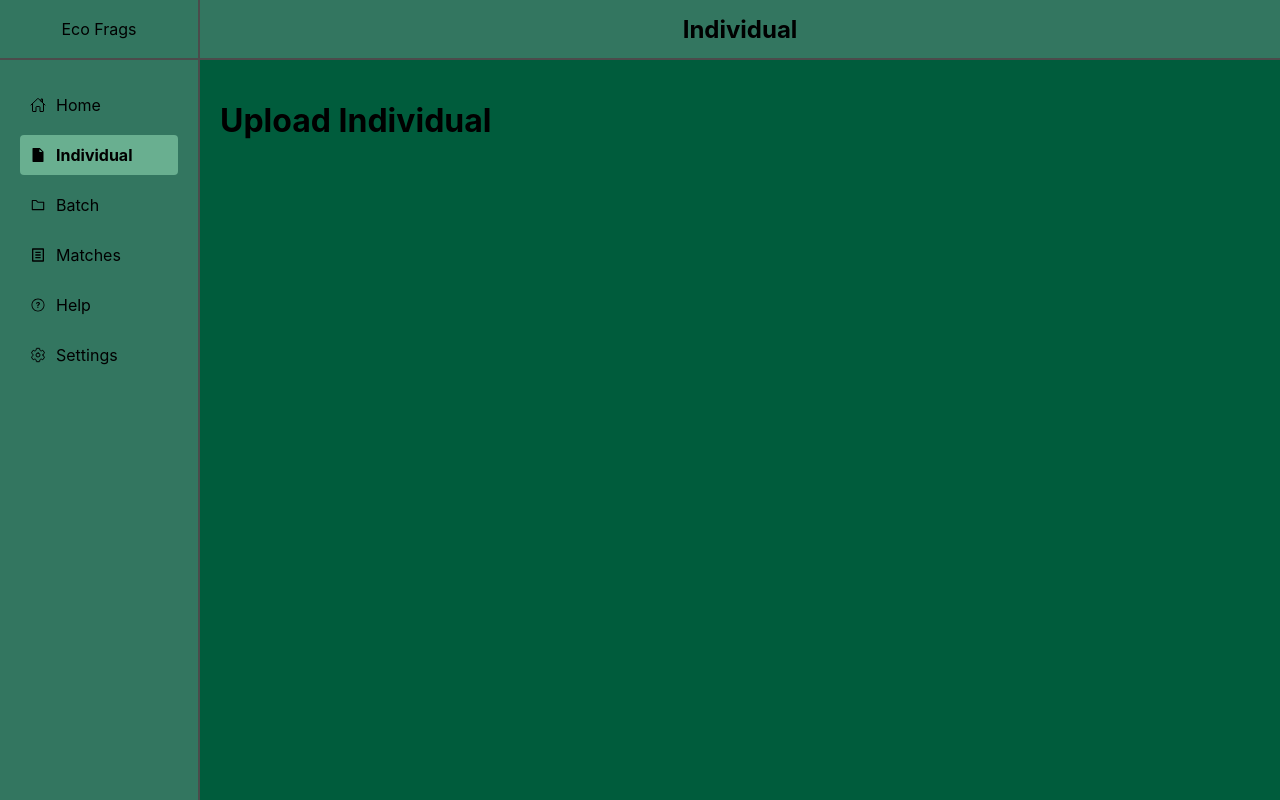
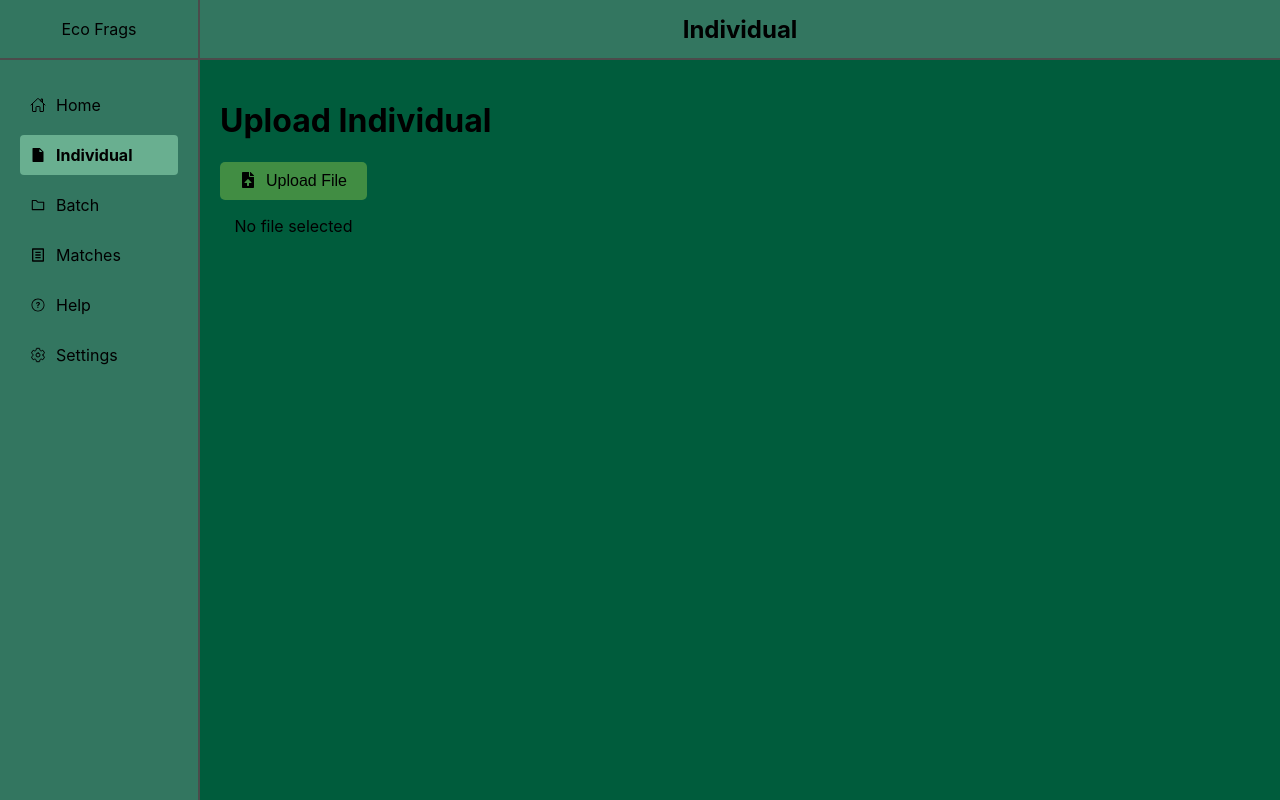
Before and after one commit to DavidSaffer/CS2_Demo_Parser, a React (Create React App) app in the folder cs2-demo/: page / in a window 1280 px wide. Both pictures are taken after a click on the element "Individual". Built offline with nearby package versions, Linux system fonts and the light colour scheme.

Commit message:
file context setup, working on worker context

```diff
--- a/cs2-demo/package.json
+++ b/cs2-demo/package.json
@@ -9,8 +9,6 @@
     "@testing-library/user-event": "^13.5.0",
     "@types/jest": "^27.5.2",
     "@types/node": "^16.18.104",
-    "@types/react": "^18.3.3",
-    "@types/react-dom": "^18.3.0",
     "@types/styled-components": "^5.1.34",
     "react": "^18.3.1",
     "react-dom": "^18.3.1",
@@ -48,6 +46,8 @@
     ]
   },
   "devDependencies": {
+    "@types/react": "^18.3.3",
+    "@types/react-dom": "^18.3.0",
     "source-map-explorer": "^2.5.3",
     "webpack-bundle-analyzer": "^4.10.2"
   }
--- a/cs2-demo/src/App.tsx
+++ b/cs2-demo/src/App.tsx
@@ -13,6 +13,8 @@ import Individual from "./pages/Individual";
 import Batch from "./pages/Batch";
 import Help from "./pages/Help";
 import Settings from "./pages/Settings";
+
+import { FileProvider } from "./context/fileContext";
 
 const LayoutContainer = styled.div`
   display: grid;
@@ -57,6 +59,7 @@ const App: React.FC = () => {
   };
 
   return (
+    <FileProvider>
       <ThemeProvider theme={themeMode === "light" ? lightTheme : darkTheme}>
         <GlobalStyle />
         <LayoutContainer>
@@ -66,6 +69,7 @@ const App: React.FC = () => {
           <MainContent>{renderPage()}</MainContent>
         </LayoutContainer>
       </ThemeProvider>
+    </FileProvider>
   );
 };
 
--- a/cs2-demo/src/app/store.ts
+++ b/cs2-demo/src/app/store.ts
@@ -2,11 +2,13 @@
 import { configureStore } from '@reduxjs/toolkit';
 import themeReducer from '../features/theme/themeSlice';
 import navigationReducer from '../features/navigation/navigationSlice';
+import fileReducer from '../features/file/fileSlice';
 
 export const store = configureStore({
   reducer: {
     theme: themeReducer,
     navigation: navigationReducer,
+    file: fileReducer,
     // other reducers can be added here
   },
 });
--- /dev/null
+++ b/cs2-demo/src/components/FileUploadComponent.tsx
@@ -0,0 +1,84 @@
+import React, { useRef } from "react";
+import styled from "styled-components";
+import { FaFileUpload } from "react-icons/fa";
+import { useDispatch } from "react-redux";
+import { setFile, setUploadStatus } from "../features/file/fileSlice";
+import { useFile } from "../context/fileContext";
+
+const StyledContainer = styled.div`
+  //padding: 20px;
+  //background-color: ${(props) => props.theme.colors.secondary};
+  //border-radius: 8px;
+  //box-shadow: 0 2px 5px rgba(0, 0, 0, 0.1);
+  display: flex;
+  flex-direction: column;
+  align-items: center;
+  //gap: 10px;
+  width: fit-content;
+  height: fit-content;
+`;
+
+const HiddenInput = styled.input`
+  display: none;
+`;
+
+const StyledButton = styled.button`
+  background-color: #418d43;
+  color: ${(props) => props.theme.colors.text};
+  border: none;
+  padding: 10px 20px;
+  border-radius: 5px;
+  cursor: pointer;
+  font-size: 16px;
+  transition: background-color 0.3s;
+  &:hover {
+    background-color: #45a049;
+  }
+  display: flex;
+  flex-direction: row;
+`;
+
+const IconWrapper = styled.div`
+  margin-right: 10px; /* Adjust the value as needed for the desired spacing */
+  display: flex;
+  align-items: center; /* Ensures icons are centered vertically */
+`;
+
+const FileUpload = () => {
+  const { file, setFile } = useFile();
+  const fileInputRef = useRef<HTMLInputElement>(null);
+
+  const handleFileChange = (event: any) => {
+    const selectedFile = event.target.files?.[0];
+    console.log(selectedFile);
+    if (selectedFile) {
+      setFile(selectedFile);
+    } else {
+      setFile(null);
+    }
+  };
+
+  const handleButtonClick = () => {
+    fileInputRef.current?.click();
+  };
+
+  return (
+    <StyledContainer>
+      <HiddenInput
+        type="file"
+        ref={fileInputRef}
+        onChange={handleFileChange}
+        accept=".dem"
+      />
+      <StyledButton onClick={handleButtonClick}>
+        <IconWrapper>
+          <FaFileUpload />
+        </IconWrapper>
+        Upload File
+      </StyledButton>
+      {file ? <p>{file.name}</p> : <p>No file selected</p>}
+    </StyledContainer>
+  );
+};
+
+export default FileUpload;
--- /dev/null
+++ b/cs2-demo/src/context/fileContext.tsx
@@ -0,0 +1,30 @@
+import React, { createContext, useState, useContext, ReactNode } from "react";
+
+interface FileContextType {
+  file: File | null;
+  setFile: (file: File | null) => void;
+}
+
+const FileContext = createContext<FileContextType | null>(null);
+
+interface FileProviderProps {
+  children: ReactNode; // Make sure to import ReactNode
+}
+
+export const FileProvider: React.FC<FileProviderProps> = ({ children }) => {
+  const [file, setFile] = useState<File | null>(null);
+  const value = { file, setFile };
+
+  // Ensure that a JSX element is always returned
+  return (
+    <FileContext.Provider value={value}> {children} </FileContext.Provider>
+  );
+};
+
+export const useFile = () => {
+  const context = useContext(FileContext);
+  if (!context) {
+    throw new Error("useFile must be used within a FileProvider");
+  }
+  return context;
+};
--- /dev/null
+++ b/cs2-demo/src/features/file/fileSlice.ts
@@ -0,0 +1,33 @@
+// src/features/fileSlice.ts
+import { createSlice, PayloadAction } from '@reduxjs/toolkit';
+
+interface FileState {
+    currentFile: {
+        name: string;
+        size: number;
+        type: string;
+    } | null;
+    uploadStatus: 'idle' | 'selected' | 'error';
+}
+
+const initialState: FileState = {
+    currentFile: null,
+    uploadStatus: 'idle',
+};
+
+export const fileSlice = createSlice({
+    name: 'file',
+    initialState,
+    reducers: {
+        setFile: (state, action: PayloadAction<{name: string, size: number, type: string} | null>) => {
+            state.currentFile = action.payload;
+            state.uploadStatus = action.payload ? 'selected' : 'idle';
+        },
+        setUploadStatus: (state, action: PayloadAction<'idle' | 'selected' | 'error'>) => {
+            state.uploadStatus = action.payload;
+        },
+    },
+});
+
+export const { setFile, setUploadStatus } = fileSlice.actions;
+export default fileSlice.reducer;
--- a/cs2-demo/src/pages/Individual.tsx
+++ b/cs2-demo/src/pages/Individual.tsx
@@ -1,10 +1,12 @@
 // src/pages/Home.tsx
 import React from "react";
+import FileUploadComponent from "../components/FileUploadComponent";
 
 const Individual: React.FC = () => {
   return (
     <div>
       <h1>Upload Individual</h1>
+      <FileUploadComponent />
     </div>
   );
 };
```
Also changed, not shown: 2 other files (tests, documents, lock files or other folders). Lines whose indentation alone changed are shown as unchanged.
